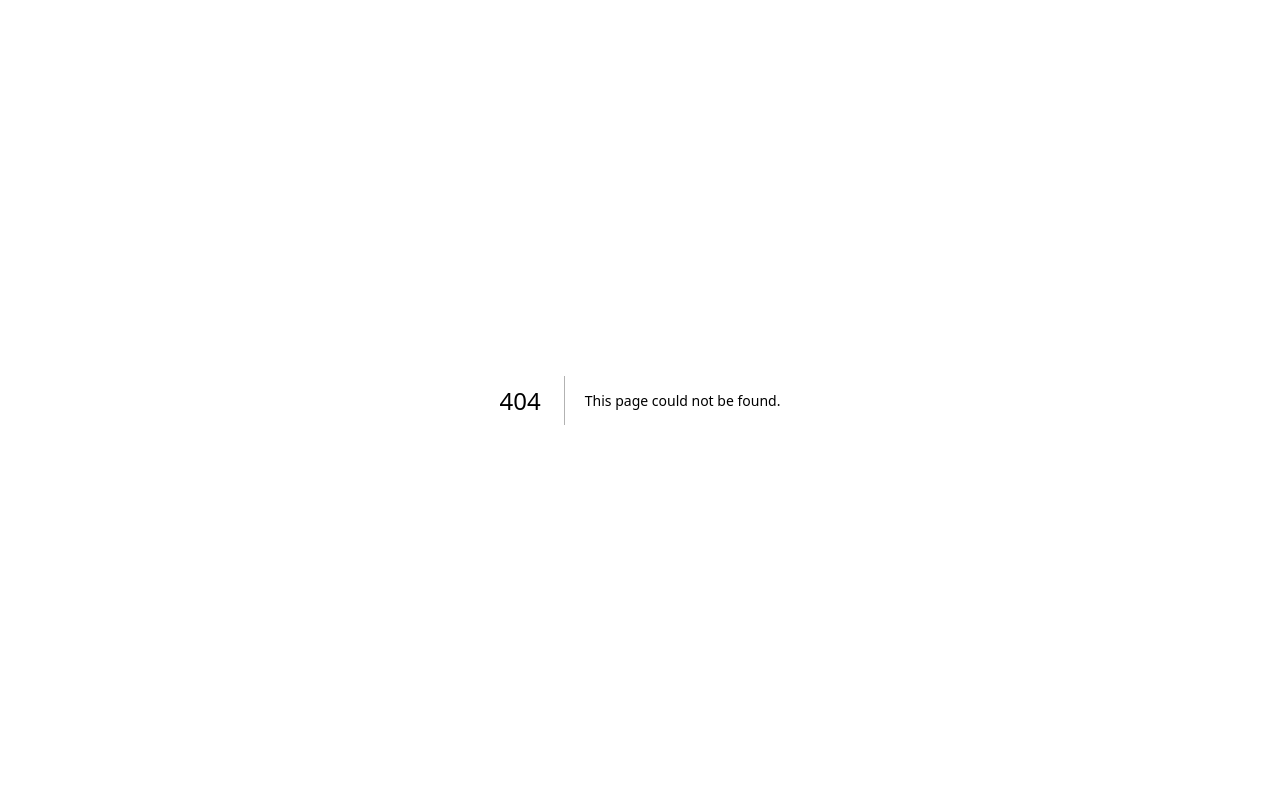
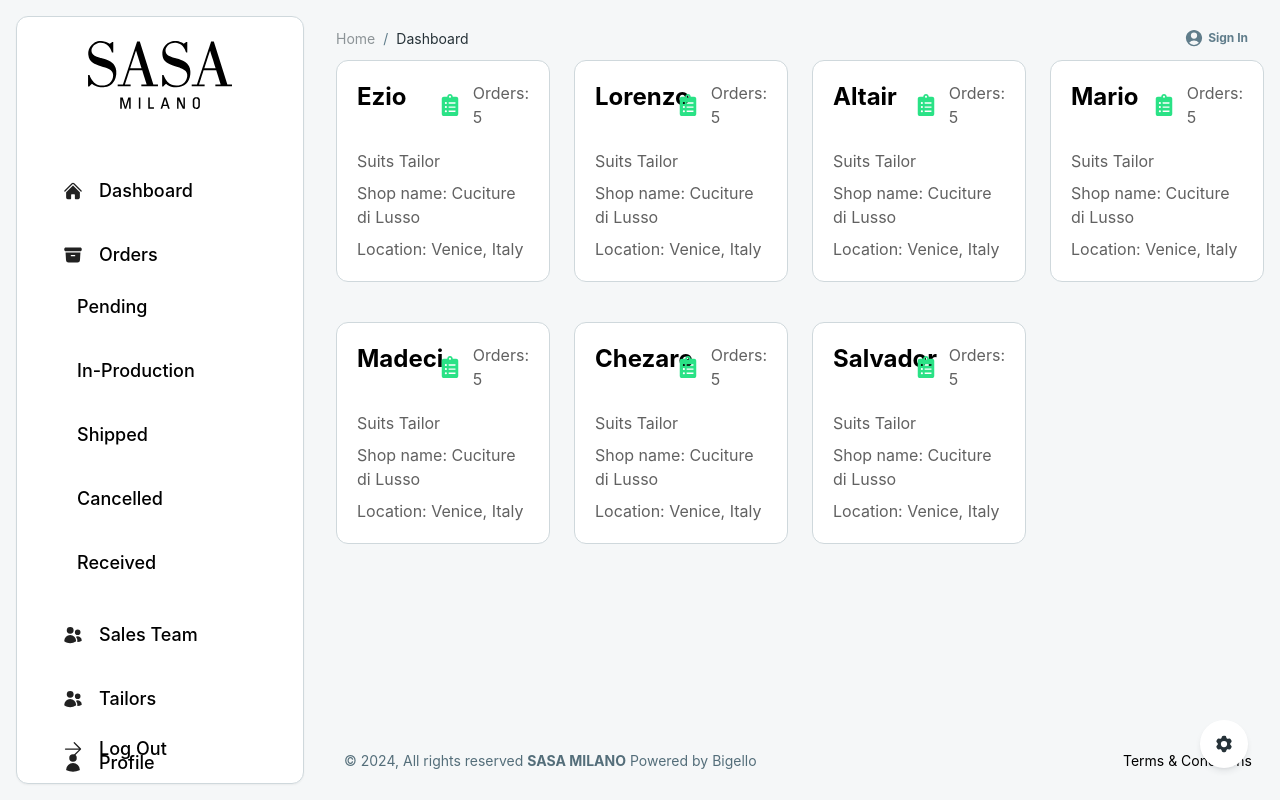
Before and after one commit to Saqib-Idrees/sasa-frontend, a Next.js app: page /users/tailors in a window 1280 px wide. Before the commit this address had no page. Built offline with nearby package versions, Linux system fonts and the light colour scheme.

Commit message:
UI for Tailors and Sales Team screens

```diff
--- a/components/Layouts/LeftSideNav.js
+++ b/components/Layouts/LeftSideNav.js
@@ -111,7 +111,7 @@ export function LeftSideNav() {
                 className="flex items-center gap-4 px-4 capitalize"
                 fullWidth
               >
-                  <HomeIcon {...icon}/>
+                <HomeIcon {...icon} />
                 <Typography
                   className="text-lg font-medium text-black"
                 >
@@ -129,7 +129,7 @@ export function LeftSideNav() {
                 className="flex items-center gap-4 px-4 capitalize"
                 fullWidth
               >
-                  <ArchiveBoxIcon {...icon}/>
+                <ArchiveBoxIcon {...icon} />
                 <Typography
                   className="text-lg font-medium text-black"
                 >
@@ -227,21 +227,39 @@ export function LeftSideNav() {
           </li>
 
           <li className="mx-3.5 mb-2">
-            <a href="#">
+            <Link href="/users/sales-team">
               <Button
                 variant={"text"}
                 color={"dark"}
                 className="flex items-center gap-4 px-4 capitalize"
                 fullWidth
               >
-                  <UsersIcon {...icon}/>
+                <UsersIcon {...icon} />
                 <Typography
                   className="text-lg font-medium text-black"
                 >
                   Sales Team
                 </Typography>
               </Button>
-            </a>
+            </Link>
+          </li>
+
+          <li className="mx-3.5 mb-2">
+            <Link href="/users/tailors">
+              <Button
+                variant={"text"}
+                color={"dark"}
+                className="flex items-center gap-4 px-4 capitalize"
+                fullWidth
+              >
+                <UsersIcon {...icon} />
+                <Typography
+                  className="text-lg font-medium text-black"
+                >
+                  Tailors
+                </Typography>
+              </Button>
+            </Link>
           </li>
 
           <li className="mx-3.5 mb-2">
@@ -252,25 +270,7 @@ export function LeftSideNav() {
                 className="flex items-center gap-4 px-4 capitalize"
                 fullWidth
               >
-                  <UsersIcon {...icon}/>
-                  <Typography
-                    className="text-lg font-medium text-black"
-                  >
-                    Tailors
-                  </Typography>
-                </Button>
-            </a>
-          </li>
-
-          <li className="mx-3.5 mb-2">
-            <a href="#">
-                <Button
-                  variant={"text"}
-                  color={"dark"}
-                  className="flex items-center gap-4 px-4 capitalize"
-                  fullWidth
-                >
-                  <UserIcon {...icon}/>
+                <UserIcon {...icon} />
                 <Typography
                   className="text-lg font-medium text-black"
                 >
@@ -288,7 +288,7 @@ export function LeftSideNav() {
                 className="flex items-center gap-4 px-4 capitalize"
                 fullWidth
               >
-                  <ArrowRightIcon {...icon}/>
+                <ArrowRightIcon {...icon} />
                 <Typography
                   className="text-lg font-medium text-black"
                 >
--- /dev/null
+++ b/components/cards/salesTeamCard.js
@@ -0,0 +1,22 @@
+import { BsGraphUpArrow } from "react-icons/bs";
+
+// {tailorName, orders, shopName, location}
+const SalesTeamCard = ({ name, designation, sales }) => {
+
+    return (
+        <div className="p-5 bg-clip-border rounded-xl bg-white text-gray-700 border border-blue-gray-100">
+            <div className="mb-2">
+                <h6 className="mb-0 font-bold text-black text-2xl">{name}</h6>
+            </div>
+            <div>
+                <div className="mb-6">{designation}</div>
+                <div className="w-full flex items-center">
+                    <div className="me-3"><BsGraphUpArrow color="#2AE286" size={22} /></div>
+                    <div>Orders: {sales}</div>
+                </div>
+            </div>
+        </div>
+    )
+}
+
+export default SalesTeamCard;
--- /dev/null
+++ b/components/cards/tailorCard.js
@@ -0,0 +1,28 @@
+import { FaClipboardList } from "react-icons/fa";
+
+// {tailorName, orders, shopName, location}
+const TailorCard = ({ tailorName, orders, shopName, location }) => {
+
+    return (
+        <div className="p-5 bg-clip-border rounded-xl bg-white text-gray-700 border border-blue-gray-100">
+            <div className="flex mb-5">
+                <div className="w-1/2">
+                    <h6 className="mb-0 font-bold text-black text-2xl">{tailorName}</h6>
+                </div>
+                <div className="w-1/2">
+                    <div className="w-full flex items-center justify-end">
+                        <div className="me-3"><FaClipboardList color="#2AE286" size={22} /></div>
+                        <div>Orders: {orders}</div>
+                    </div>
+                </div>
+            </div>
+            <div>
+                <div className="mb-2">Suits Tailor</div>
+                <div className="mb-2">Shop name: {shopName}</div>
+                <div>Location: {location}</div>
+            </div>
+        </div>
+    )
+}
+
+export default TailorCard;
--- /dev/null
+++ b/pages/users/sales-team.js
@@ -0,0 +1,68 @@
+
+import Layout from "@/components/Layouts/DashLayout/Layout";
+import SalesTeamCard from "@/components/cards/salesTeamCard";
+
+
+const SalesTeam = () => {
+
+    const Tailors = [
+        {
+            name: 'Ezio',
+            designation: 'Cuciture di Lusso',
+            sales: 5
+        },
+        {
+            name: 'Lorenzo',
+            designation: 'Cuciture di Lusso',
+            sales: 5
+        },
+        {
+            name: 'Altair',
+            designation: 'Cuciture di Lusso',
+            sales: 5
+        },
+        {
+            name: 'Mario',
+            designation: 'Cuciture di Lusso',
+            sales: 5
+        },
+        {
+            name: 'Madeci',
+            designation: 'Cuciture di Lusso',
+            sales: 5
+        },
+        {
+            name: 'Chezare',
+            designation: 'Cuciture di Lusso',
+            sales: 5
+        },
+        {
+            name: 'Salvador',
+            designation: 'Cuciture di Lusso',
+            sales: 5
+        },
+    ]
+
+    return (
+        <Layout>
+            <div className="min-h-[calc(100vh-120px)]">
+                <div className="mb-12 grid gap-y-10 gap-x-6 md:grid-cols-2 xl:grid-cols-4">
+
+                    {Tailors.map((item, index) => {
+                        return (
+                            <div class="relative flex flex-col" key={index}>
+                                <SalesTeamCard
+                                    name={item.name}
+                                    designation={item.designation}
+                                    sales={item.sales}
+                                />
+                            </div>
+                        )
+                    })}
+                </div>
+            </div>
+        </Layout>
+    )
+}
+
+export default SalesTeam;
--- /dev/null
+++ b/pages/users/tailors.js
@@ -0,0 +1,74 @@
+import Layout from "@/components/Layouts/DashLayout/Layout";
+import TailorCard from "@/components/cards/tailorCard";
+
+const Tailors = () => {
+
+    const Tailors = [
+        {
+            tailorName: 'Ezio',
+            orders: 5,
+            shopName: 'Cuciture di Lusso',
+            location: 'Venice, Italy'
+        },
+        {
+            tailorName: 'Lorenzo',
+            orders: 5,
+            shopName: 'Cuciture di Lusso',
+            location: 'Venice, Italy'
+        },
+        {
+            tailorName: 'Altair',
+            orders: 5,
+            shopName: 'Cuciture di Lusso',
+            location: 'Venice, Italy'
+        },
+        {
+            tailorName: 'Mario',
+            orders: 5,
+            shopName: 'Cuciture di Lusso',
+            location: 'Venice, Italy'
+        },
+        {
+            tailorName: 'Madeci',
+            orders: 5,
+            shopName: 'Cuciture di Lusso',
+            location: 'Venice, Italy'
+        },
+        {
+            tailorName: 'Chezare',
+            orders: 5,
+            shopName: 'Cuciture di Lusso',
+            location: 'Venice, Italy'
+        },
+        {
+            tailorName: 'Salvador',
+            orders: 5,
+            shopName: 'Cuciture di Lusso',
+            location: 'Venice, Italy'
+        },
+    ]
+
+    return (
+        <Layout>
+            <div className="min-h-[calc(100vh-120px)]">
+                <div className="mb-12 grid gap-y-10 gap-x-6 md:grid-cols-2 xl:grid-cols-4">
+
+                    {Tailors.map((item, index) => {
+                        return (
+                            <div class="relative flex flex-col" key={index}>
+                                <TailorCard
+                                    tailorName={item.tailorName}
+                                    orders={item.orders}
+                                    shopName={item.shopName}
+                                    location={item.location}
+                                />
+                            </div>
+                        )
+                    })}
+                </div>
+            </div>
+        </Layout>
+    )
+}
+
+export default Tailors;
```
Also changed, not shown: public/assets/images/sasa-logo.png (added), public/assets/images/svg-icons/file-icon-green.svg (added). Lines whose indentation alone changed are shown as unchanged.
